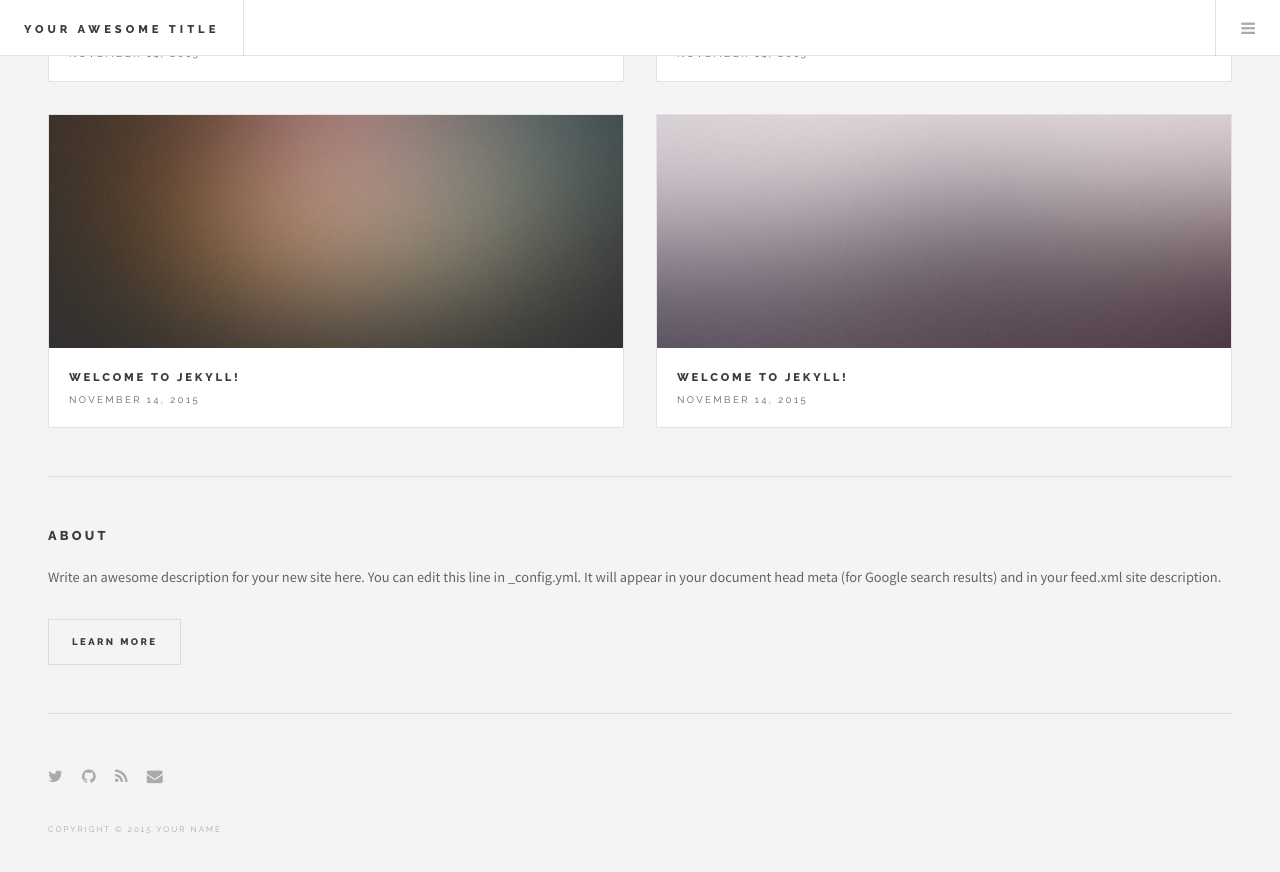
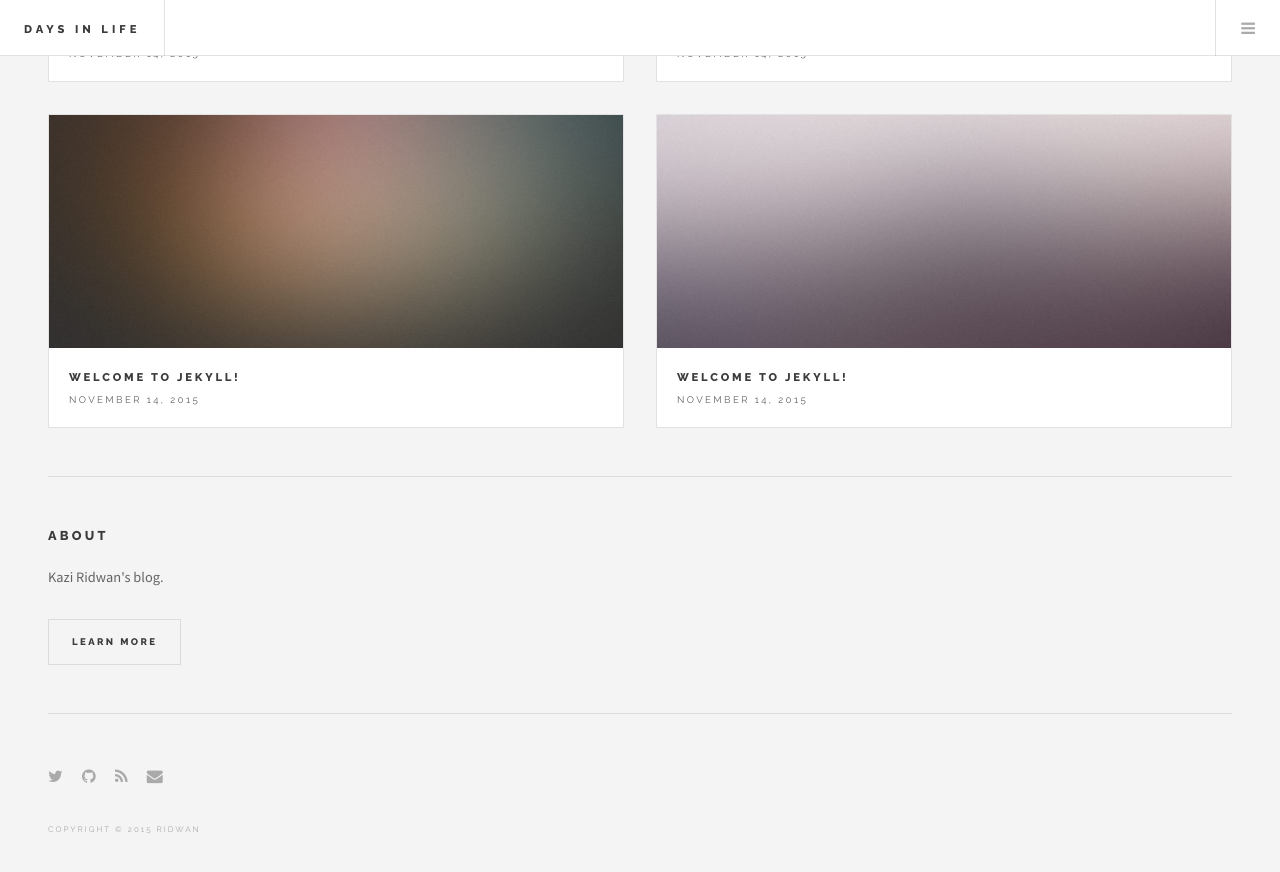
Before and after one commit to ryotaro612/Siera, a Jekyll site: the page built from index.html, in a window 1280 px wide and 900 px high, scrolled down 4461 px. Shown: the top 872 px of the window. Built offline with Jekyll 4.4.1, drawn with Linux system fonts in a browser that asks for light colours; the list of posts is cut into pages by our own code; some of the changed text lies outside the part shown.

Commit message:
Update _config.yml

```diff
--- a/_config.yml
+++ b/_config.yml
@@ -1,20 +1,18 @@
 # Site settings
-title: Your awesome title
-email: your-email@domain.com
+title: Days in Life
+email: ridwan.arefin@gmail.com
 description: > # this means to ignore newlines until "baseurl:"
-  Write an awesome description for your new site here. You can edit this
-  line in _config.yml. It will appear in your document head meta (for
-  Google search results) and in your feed.xml site description.
-baseurl: "" # the subpath of your site, e.g. /blog/
-url: "http://yourdomain.com" # the base hostname & protocol for your site
-twitter_username: jekyllrb
-github_username:  jekyll
+  Kazi Ridwan's blog.
+baseurl: "/blog/" # the subpath of your site, e.g. /blog/
+url: "https://kaziridwan.github.io" # the base hostname & protocol for your site
+twitter_username: ridwanshere
+github_username:  kaziridwan
 
 # Build settings
 markdown: kramdown
 
 paginate: 4
 
-author: Your name
+author: Ridwan
 
 gems: [jekyll-paginate]
```
